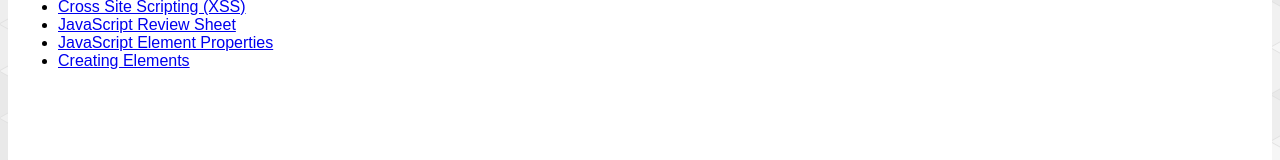
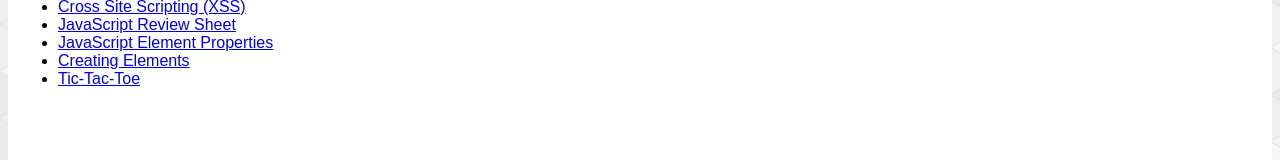
Before and after one commit to PerryHighCS/se, a plain HTML site: page html.html in a window 1280 px wide. Shown: the part 587-747 px from the top of the page. Drawn offline with Linux system fonts and the light colour scheme.

Commit message:
Update html.html

```diff
--- a/html.html
+++ b/html.html
@@ -78,6 +78,7 @@
                             <li><a href="https://goo.gl/ijc7TP">JavaScript Review Sheet</a></li>
                             <li><a href="https://goo.gl/DTmYCu">JavaScript Element Properties</a></li>
                             <li><a href="https://goo.gl/lWXfRS">Creating Elements</a></li>
+                            <li><a href="https://goo.gl/XOQGVZ">Tic-Tac-Toe</a></li>
 
                             <!-- <li><a href=""></a></li> ->
 
```
